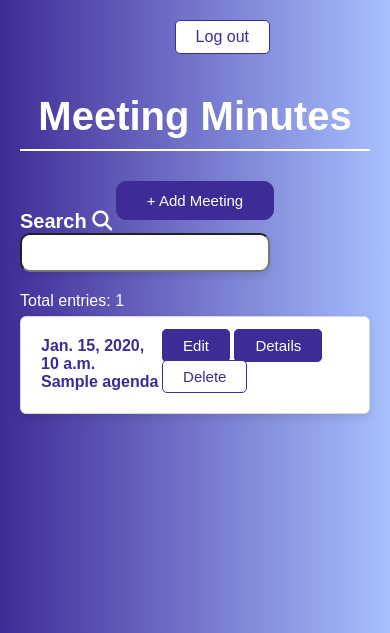
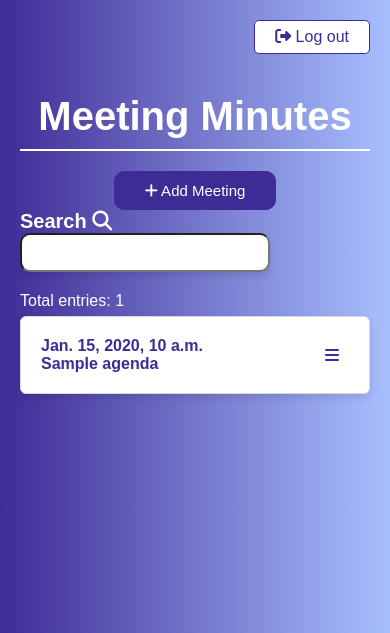
Before and after one commit to MRSHAKILS/meeting_minutes, a Django app: template core/templates/homepage.html in a window 390 px wide. Shown: the top 633 px of the page. Run offline with Django 3.2, Linux system fonts and the light colour scheme; the template is opened without the code that fills it: most values are stand-ins (such as "Sample title", 1, 10 or a date in 2020); some libraries are stand-ins or nearby versions.

Commit message:
added a modal, made stuff responsive and did other stuff. Final version :3

```diff
--- a/core/templates/homepage.html
+++ b/core/templates/homepage.html
@@ -59,7 +59,6 @@ function myFunction() {
   .sec1{
       display: flex;
       justify-content: end;
-      margin-right: 100px;
       margin-bottom: -10px;
         }
 
@@ -126,12 +125,12 @@ function myFunction() {
         border: 1px solid #3F2B96;
         margin-top: 5px;
   }
- .edit-button:hover, .details-button:hover{
+  .edit-button:hover, .details-button:hover{
         background-color: white;
         color: #3F2B96;
   }
 
-    .delete-button{
+  .delete-button, .close-button ,.modal-button{
         background-color: white;
         color: #3F2B96;
         padding: 7px 20px;
@@ -144,7 +143,7 @@ function myFunction() {
         margin-top: 5px;
   }
 
-  .delete-button:hover{
+  .delete-button:hover, .close-button:hover, .modal-button:hover{
         background-color: #3F2B96;
         color: white;
   }
@@ -164,11 +163,93 @@ function myFunction() {
   font-size: 20px;
         }
 
+.modal {
+  display: none;
+  position: fixed;
+  z-index: 1;
+  padding-top: 40vh;
+  left: 0;
+  top: 0;
+  width: 100%;
+  height: 100%;
+  overflow: auto;
+  background-color: rgb(0,0,0);
+  background-color: rgba(0,0,0,0.4);
+}
+
+.modal-content {
+  background-color: white;
+  margin: auto;
+  border: 1px solid #3F2B96;
+  width: 40%;
+  border-radius: 10px;
+  padding: 30px 0px;
+}
+
+.hamburger{
+  display: none;
+  position: relative;
+  margin-top: 10px;
+}
+
+.hamburger .menu-links{
+  display: none;
+  position: absolute;
+    top: 100%;
+    right: 0;
+    box-shadow: 0 4px 8px rgba(0, 0, 0, 0.1);
+    z-index: 1;
+    padding: 5px 0;
+    width: max-content;
+}
+
+.hamburger a.icon {
+  color: #3F2B96;
+  padding: 10px;
+  transition: 0.5s;
+  border-radius: 5px;
+}
+
+.hamburger a:hover {
+  background-color: #3F2B96;
+  color: white;
+}
+@media (max-width: 600px){
+  .btns{
+    display: none;
+  }
+  .hamburger{
+    display: block;
+  }
+  .details-button, .edit-button{
+  padding: 7px 10px;
+  text-decoration: none;
+  display: block;
+  margin: 0px;
+  border-radius: 0px;
+  border: 1px solid #3F2B96;
+}
+.modal-button{
+  padding: 7px 11px;
+  text-decoration: none;
+  display: block;
+  margin: 0px;
+  border-radius: 0px;
+  border: 2px solid #3F2B96;
+}
+.add-button{
+  margin: 20px 0px 30px 0px;
+}
+.modal-content {
+  width: 60%;
+}
+}
+
 </style>
 
 <body>
   <section class="sec1"><!--logout-->
-        <a class="logout-button" href="{% url 'core:logout' %}">Log out</a>
+        <a class="logout-button" href="{% url 'core:logout' %}"> <i class="fa-solid fa-right-from-bracket"></i> Log out</a>
   </section>
 
   <section class="sec0">
@@ -176,7 +257,7 @@ function myFunction() {
   </section>
 
 <section class="sec2">
-  <a href="{% url 'core:minutes' %}" class="add-button">+ Add Meeting</a>
+  <a href="{% url 'core:minutes' %}" class="add-button"> <i class="fa-solid fa-plus"></i> Add Meeting</a>
 </section>
 
 <section class="sec3" style="color: white;"> <!--searchbar-->
@@ -199,21 +280,83 @@ function myFunction() {
               <h4>{{meeting_minutes.agenda}}</h4>
             </table>
           </div>
-          <div>
-            <!-- Edit Button -->
+        <div>
+          <!--Hamburger menu-->
+          <div class="hamburger">
+            <a href="javascript:void(0);" class="icon" onclick="toggleMenu(this)">
+                <i class="fa fa-bars"></i>
+              </a>
+              <div class="menu-links">
+                <a href="{% url 'core:minutes_detail' meeting_minutes.pk %}" class="details-button">Details</a>
+                <a href="{% url 'core:edit_minutes' meeting_minutes.pk %}" class="edit-button">Edit</a>
+                <button type="button" class="modal-button" data-url="{% url 'core:delete_minutes' meeting_minutes.pk %}">Delete</button>
+              </div>
+          </div>
+            <div class="btns">
+            <!-- Detail and Edit Button -->
+            <a href="{% url 'core:minutes_detail' meeting_minutes.pk %}" class="details-button">Details</a>
             <a href="{% url 'core:edit_minutes' meeting_minutes.pk %}" class="edit-button">Edit</a>
 
-              <form method="POST" action="{% url 'core:delete_minutes' meeting_minutes.pk %}" style="display:inline;">
-              <a href="{% url 'core:minutes_detail' meeting_minutes.pk %}" class="details-button">Details</a>
-                  {% csrf_token %}
+            <!--<button type="submit" class="modal-button" id="myBtn">Delete</button>-->
+            <button type="button" class="modal-button" data-url="{% url 'core:delete_minutes' meeting_minutes.pk %}">Delete</button>
+            </div>
+        </div>
+      </div>
+</section>
 
-                  <!-- Delete Button -->
-                  <button type="submit" class="delete-button">Delete</button>
-              </form>
-          </div>
+  <!-- Modal content -->
+  <div id="myModal" class="modal">
+
+    <div class="modal-content">
+      <h4 style="padding-bottom: 20px; display: flex; justify-content: center; color: #3F2B96;">Are you sure you want to delete?</h4>
+      <div style="display: flex; justify-content: center;">
+                  <form method="POST" action="{% url 'core:delete_minutes' meeting_minutes.pk %}" style="display:inline;">
+                      {% csrf_token %}
+                      <!-- Delete Button -->
+                      <button type="submit" class="delete-button" style="margin-right: 10px;">Yes</button>
+                  </form>
+        <span class="close"><button type="submit" class="close-button">No</button></span>
       </div>
+    </div>
+  </div>
+
   {% endfor %}
-</section>
+
+<script>
+  const modal = document.getElementById("myModal");
+  const deleteForm = document.querySelector("#myModal form");
+  const deleteButtons = document.querySelectorAll(".modal-button");
+  const closeBtn = document.querySelector(".close-button");
+
+  deleteButtons.forEach(button => {
+    button.addEventListener("click", () => {
+      const url = button.getAttribute("data-url");
+      deleteForm.setAttribute("action", url);
+      modal.style.display = "block";
+    });
+  });
+
+  closeBtn.addEventListener("click", () => {
+    modal.style.display = "none";
+  });
+
+  window.addEventListener("click", (event) => {
+    if (event.target === modal) {
+      modal.style.display = "none";
+    }
+  });
+
+function toggleMenu(element) {
+  // Find the parent .hamburger and then its .menu-links
+  var menu = element.closest('.hamburger').querySelector('.menu-links');
+  if (menu.style.display === "block") {
+    menu.style.display = "none";
+  } else {
+    menu.style.display = "block";
+  }
+}
+</script>
+
 <!--
   {% for meeting_minutes in all_meeting_minutes %}
   <div class="box">
```
Also changed, not shown: core/templates/edit_minutes.html (+37 -1 lines), core/templates/minutes.html (+38 -2 lines), core/templates/minutes_detail.html (+22 -9 lines).
